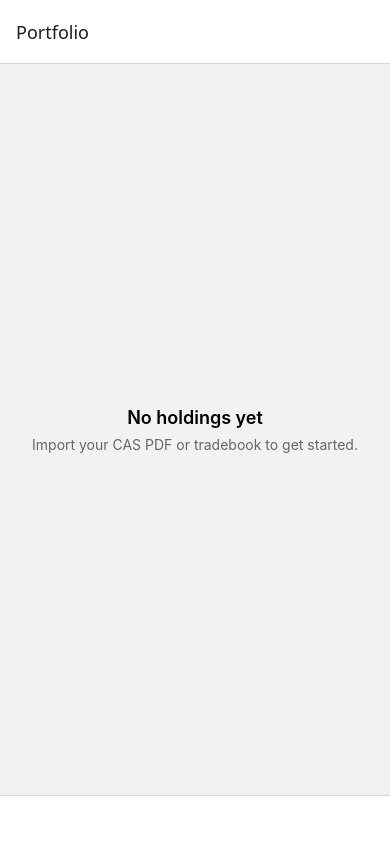
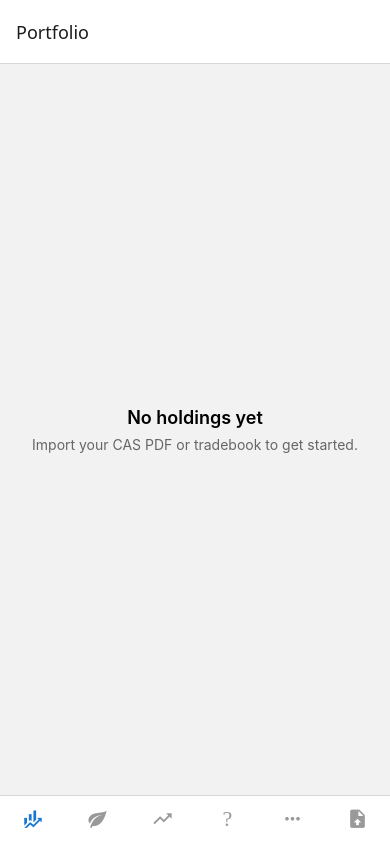
Before and after one commit to Sandeep42/Folio, a React Native app in the folder mobile/: screen /HoldingsList in a window 390 px wide. Built offline with nearby package versions, Linux system fonts and the light colour scheme.

Commit message:
feat(mobile): add MaterialCommunityIcons to tab navigation
Icons: finance, leaf, trending-up, pie-chart, dots-horizontal, file-upload
Replaced tabBarIcon: () => null with proper MaterialCommunityIcons.

```diff
--- a/mobile/App.tsx
+++ b/mobile/App.tsx
@@ -8,6 +8,7 @@
 import { createNativeStackNavigator } from '@react-navigation/native-stack';
 import { ActivityIndicator, View, StyleSheet, Text } from 'react-native';
 import { SafeAreaProvider, SafeAreaView } from 'react-native-safe-area-context';
+import MaterialCommunityIcons from 'react-native-vector-icons/MaterialCommunityIcons';
 
 import { loadState, saveState, PortfolioState } from './src/storage';
 import { HoldingView } from './src/models/HoldingView';
@@ -135,18 +136,17 @@
         <Tab.Navigator
           screenOptions={{
             headerShown: false,
-            tabBarIcon: () => null,
-            tabBarLabelStyle: { fontSize: 11, fontWeight: '600' },
             tabBarActiveTintColor: '#1976d2',
             tabBarInactiveTintColor: '#999',
+            tabBarLabelStyle: { fontSize: 11, fontWeight: '600' },
             tabBarStyle: { paddingBottom: 4, paddingTop: 4 },
           }}>
-          <Tab.Screen name="Portfolio" options={{ tabBarLabel: 'Portfolio' }} children={() => <PortfolioStackNav />} />
-          <Tab.Screen name="TaxHarvest" options={{ tabBarLabel: 'Harvest' }} children={() => <TaxHarvestScreen />} />
-          <Tab.Screen name="CapitalGains" options={{ tabBarLabel: 'Gains' }} children={() => <CapitalGainsScreen />} />
-          <Tab.Screen name="Allocation" options={{ tabBarLabel: 'Allocation' }} children={() => <AllocationScreen />} />
-          <Tab.Screen name="More" options={{ tabBarLabel: 'More' }} children={() => <MoreStackNav />} />
-          <Tab.Screen name="Upload" options={{ tabBarLabel: 'Import' }}>
+          <Tab.Screen name="Portfolio" options={{ tabBarLabel: 'Portfolio', tabBarIcon: ({ color }) => <MaterialCommunityIcons name="finance" size={22} color={color} /> }} children={() => <PortfolioStackNav />} />
+          <Tab.Screen name="TaxHarvest" options={{ tabBarLabel: 'Harvest', tabBarIcon: ({ color }) => <MaterialCommunityIcons name="leaf" size={22} color={color} /> }} children={() => <TaxHarvestScreen />} />
+          <Tab.Screen name="CapitalGains" options={{ tabBarLabel: 'Gains', tabBarIcon: ({ color }) => <MaterialCommunityIcons name="trending-up" size={22} color={color} /> }} children={() => <CapitalGainsScreen />} />
+          <Tab.Screen name="Allocation" options={{ tabBarLabel: 'Allocation', tabBarIcon: ({ color }) => <MaterialCommunityIcons name="pie-chart" size={22} color={color} /> }} children={() => <AllocationScreen />} />
+          <Tab.Screen name="More" options={{ tabBarLabel: 'More', tabBarIcon: ({ color }) => <MaterialCommunityIcons name="dots-horizontal" size={22} color={color} /> }} children={() => <MoreStackNav />} />
+          <Tab.Screen name="Upload" options={{ tabBarLabel: 'Import', tabBarIcon: ({ color }) => <MaterialCommunityIcons name="file-upload" size={22} color={color} /> }}>
             {() => <UploadScreen />}
           </Tab.Screen>
         </Tab.Navigator>
--- a/mobile/package.json
+++ b/mobile/package.json
@@ -15,12 +15,14 @@
     "@react-navigation/bottom-tabs": "^7.18.13",
     "@react-navigation/native": "^7.3.13",
     "@react-navigation/native-stack": "^7.18.5",
+    "@types/react-native-vector-icons": "^6.4.18",
     "papaparse": "^5.5.4",
     "react": "19.2.3",
     "react-native": "0.86.0",
     "react-native-safe-area-context": "^5.8.0",
     "react-native-screens": "^4.26.2",
-    "react-native-svg": "^15.15.5"
+    "react-native-svg": "^15.15.5",
+    "react-native-vector-icons": "^10.3.0"
   },
   "devDependencies": {
     "@babel/core": "^7.25.2",
```
Also changed, not shown: 2 other files (tests, documents, lock files or other folders).
